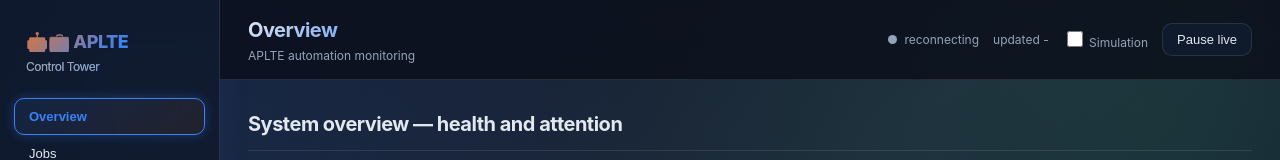
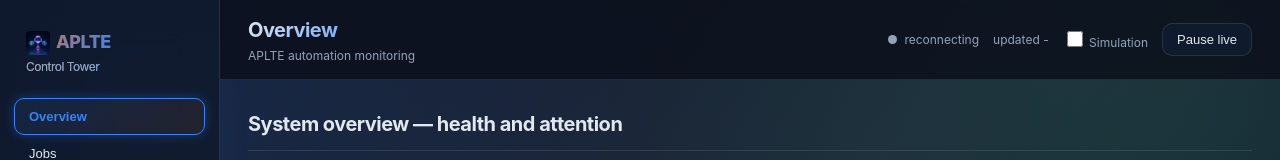
Before and after one commit to shahriarhaqueabir/APLTE, a website: page tools/dashboard/public/index.html in a window 1280 px wide. Shown: the top 160 px of the page. Drawn offline with Linux system fonts and the light colour scheme; no server answers.

Commit message:
style: replace emoji brand icon with APLTE logo image

```diff
--- a/tools/dashboard/public/index.html
+++ b/tools/dashboard/public/index.html
@@ -354,7 +354,7 @@
 <div class="sim-banner hidden" id="simBanner">SIMULATION MODE &mdash; controls are simulated; no files are changed and nothing is submitted</div>
 <div class="app">
   <aside class="sidebar">
-    <div class="brand">&#129302;&#128188; APLTE<small>Control Tower</small></div>
+    <div class="brand"><img src="favicon.jpg" alt="APLTE" style="width:24px;height:24px;border-radius:4px;vertical-align:middle;margin-right:6px;">APLTE<small>Control Tower</small></div>
     <nav aria-label="Primary">
       <button class="nav-btn active" data-view="overview" aria-current="page" >Overview</button>
       <button class="nav-btn" data-view="workflows" >Jobs</button>
```
